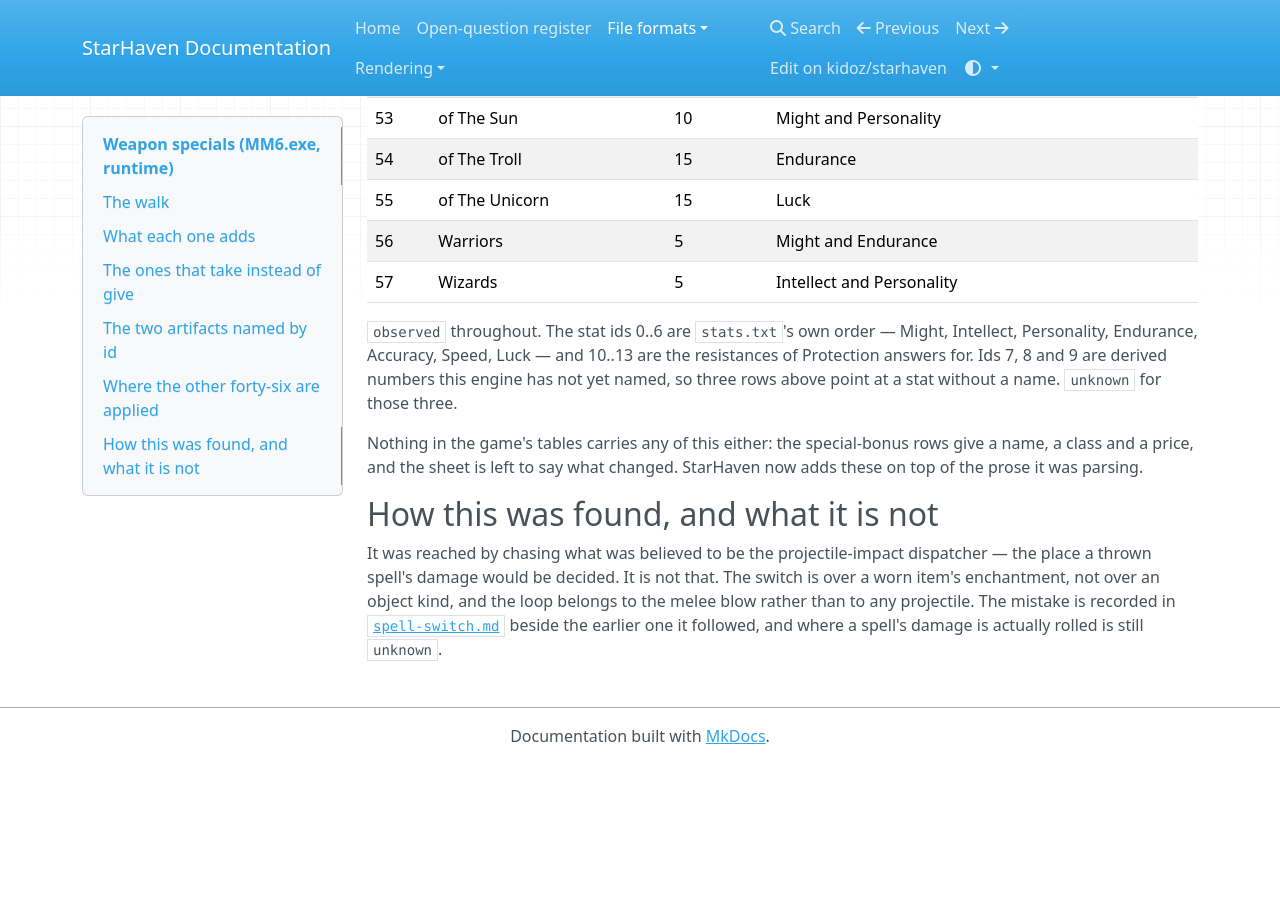
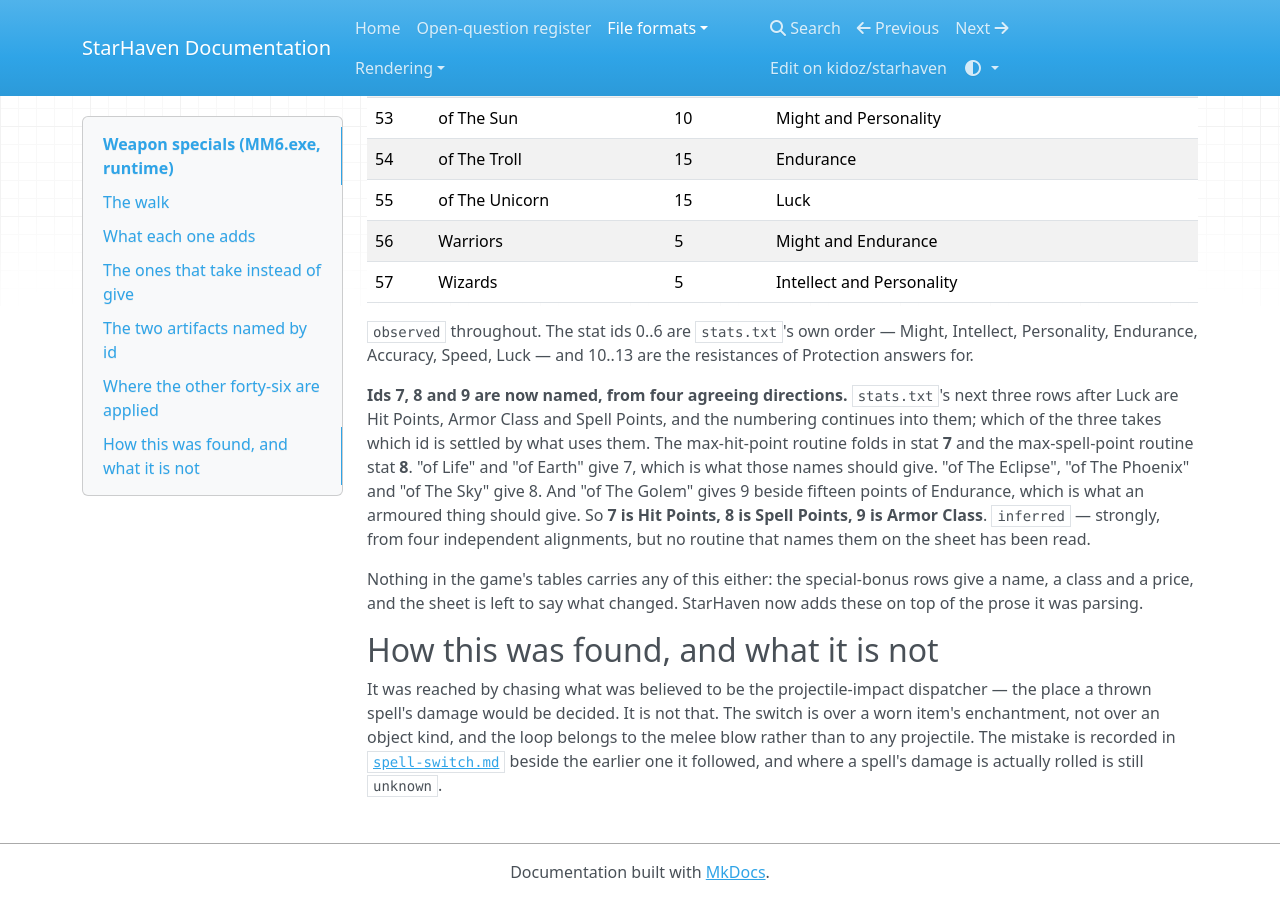
Before and after one commit to kidoz/starhaven, an MkDocs documentation site: the page built from docs/formats/weapon-specials.md, in a window 1280 px wide and 900 px high, scrolled down 2473 px. Built offline with MkDocs 1.6.1, drawn with Linux system fonts in a browser that asks for light colours; nearby versions of some CDN libraries; before the commit the page ends 3237 px from its top, so only the background shows below that.

Commit message:
Name stats seven, eight and nine from four agreeing directions

```diff
--- a/docs/formats/weapon-specials.md
+++ b/docs/formats/weapon-specials.md
@@ -110,9 +110,19 @@ for, add a fixed amount, done.
 
 `observed` throughout. The stat ids 0..6 are `stats.txt`'s own order —
 Might, Intellect, Personality, Endurance, Accuracy, Speed, Luck — and 10..13
-are the resistances of Protection answers for. Ids 7, 8 and 9 are derived
-numbers this engine has not yet named, so three rows above point at a stat
-without a name. `unknown` for those three.
+are the resistances of Protection answers for.
+
+**Ids 7, 8 and 9 are now named, from four agreeing directions.**
+`stats.txt`'s next three rows after Luck are Hit Points, Armor Class and
+Spell Points, and the numbering continues into them; which of the three
+takes which id is settled by what uses them. The max-hit-point routine folds
+in stat **7** and the max-spell-point routine stat **8**. "of Life" and "of
+Earth" give 7, which is what those names should give. "of The Eclipse", "of
+The Phoenix" and "of The Sky" give 8. And "of The Golem" gives 9 beside
+fifteen points of Endurance, which is what an armoured thing should give.
+So **7 is Hit Points, 8 is Spell Points, 9 is Armor Class**. `inferred` —
+strongly, from four independent alignments, but no routine that names them
+on the sheet has been read.
 
 Nothing in the game's tables carries any of this either: the special-bonus
 rows give a name, a class and a price, and the sheet is left to say what
```
Also changed, not shown: README.md (+6 -0 lines), 1 other file.
